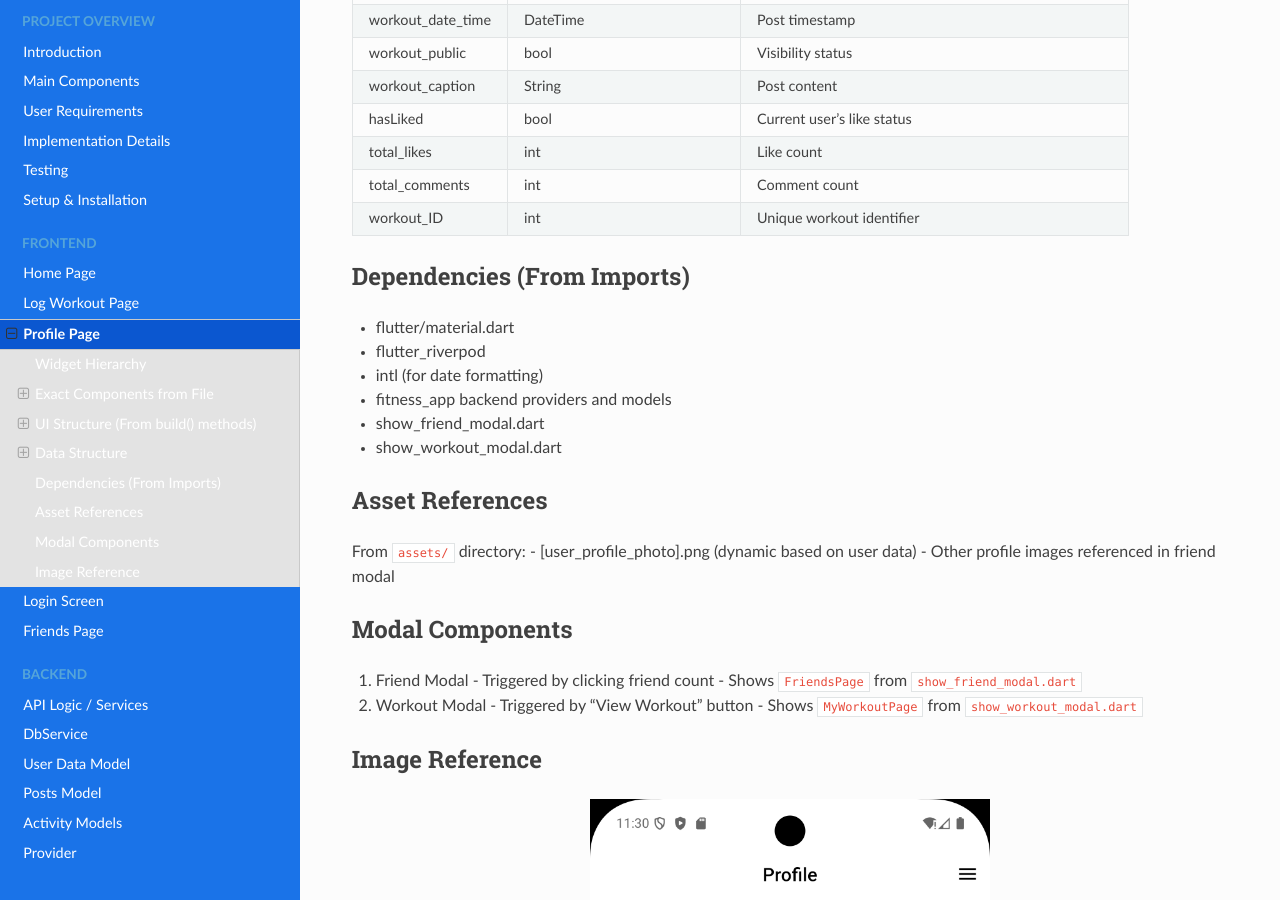
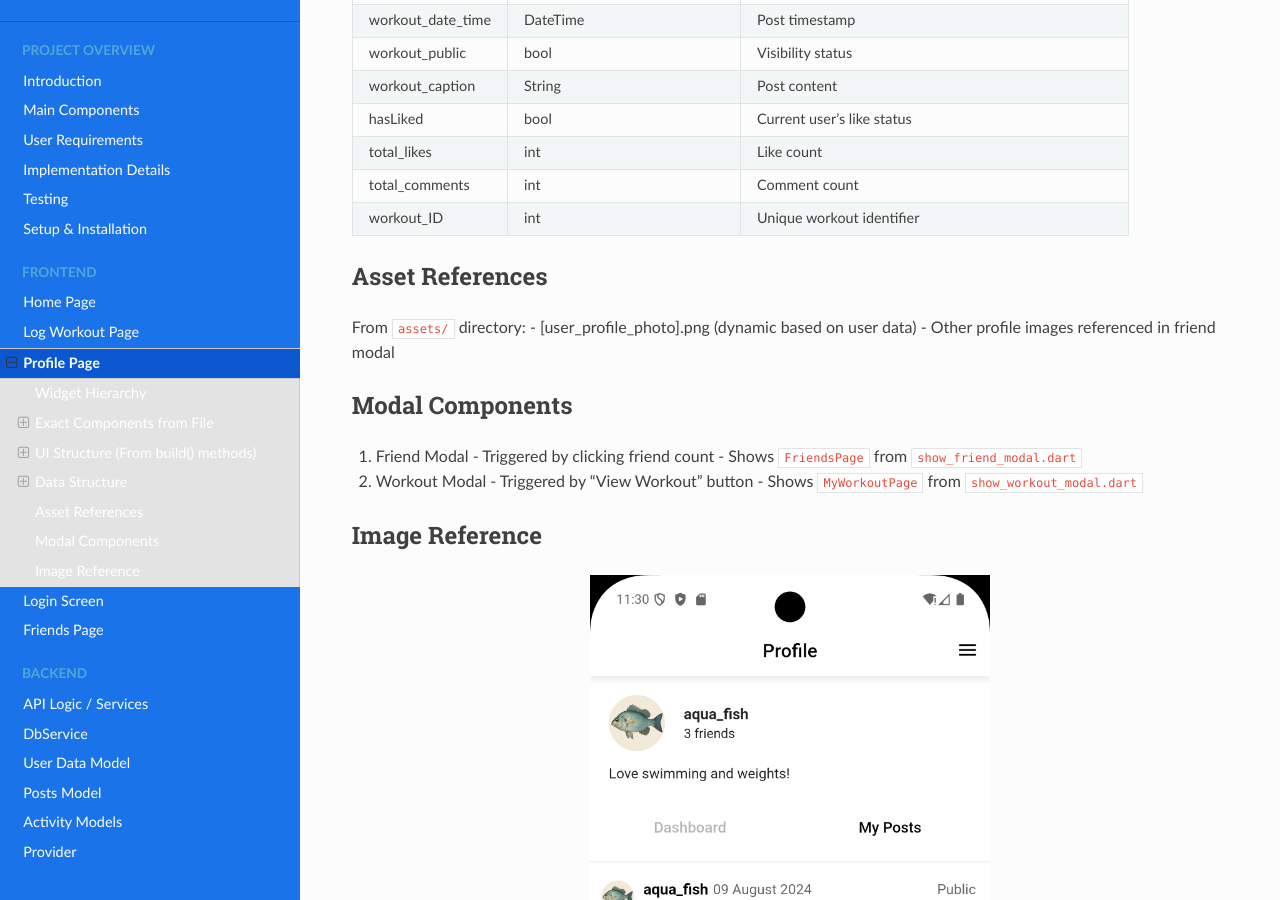
Before and after one commit to 5a-Fitness-App/5a-Code-Documentation, a Sphinx documentation site: the page built from docs/source/frontend/profile_page.rst, in a window 1280 px wide and 900 px high, scrolled down 1874 px. Built offline with Sphinx 7.4.7 and the Read the Docs theme 3.1.0, drawn with Linux system fonts in a browser that asks for light colours; pages that are not in the unit, such as notebooks, are missing from menus.

Commit message:
editing pages

```diff
--- a/docs/source/frontend/profile_page.rst
+++ b/docs/source/frontend/profile_page.rst
@@ -160,14 +160,6 @@ Workout Post Data
      - int
      - Unique workout identifier
 
-Dependencies (From Imports)
----------------------------
-- flutter/material.dart
-- flutter_riverpod
-- intl (for date formatting)
-- fitness_app backend providers and models
-- show_friend_modal.dart
-- show_workout_modal.dart
 
 Asset References
 ---------------
```
Also changed, not shown: docs/source/frontend/home_page.rst (+0 -28 lines).
